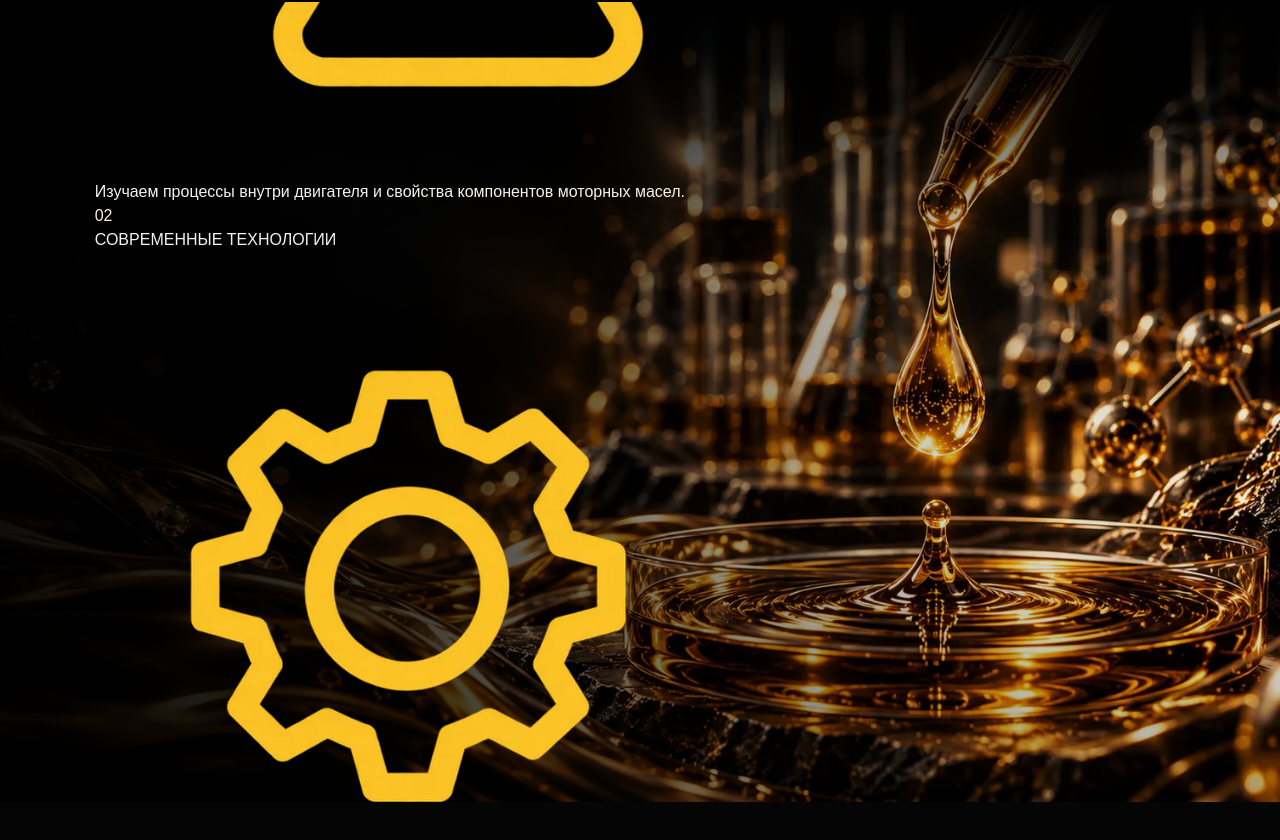
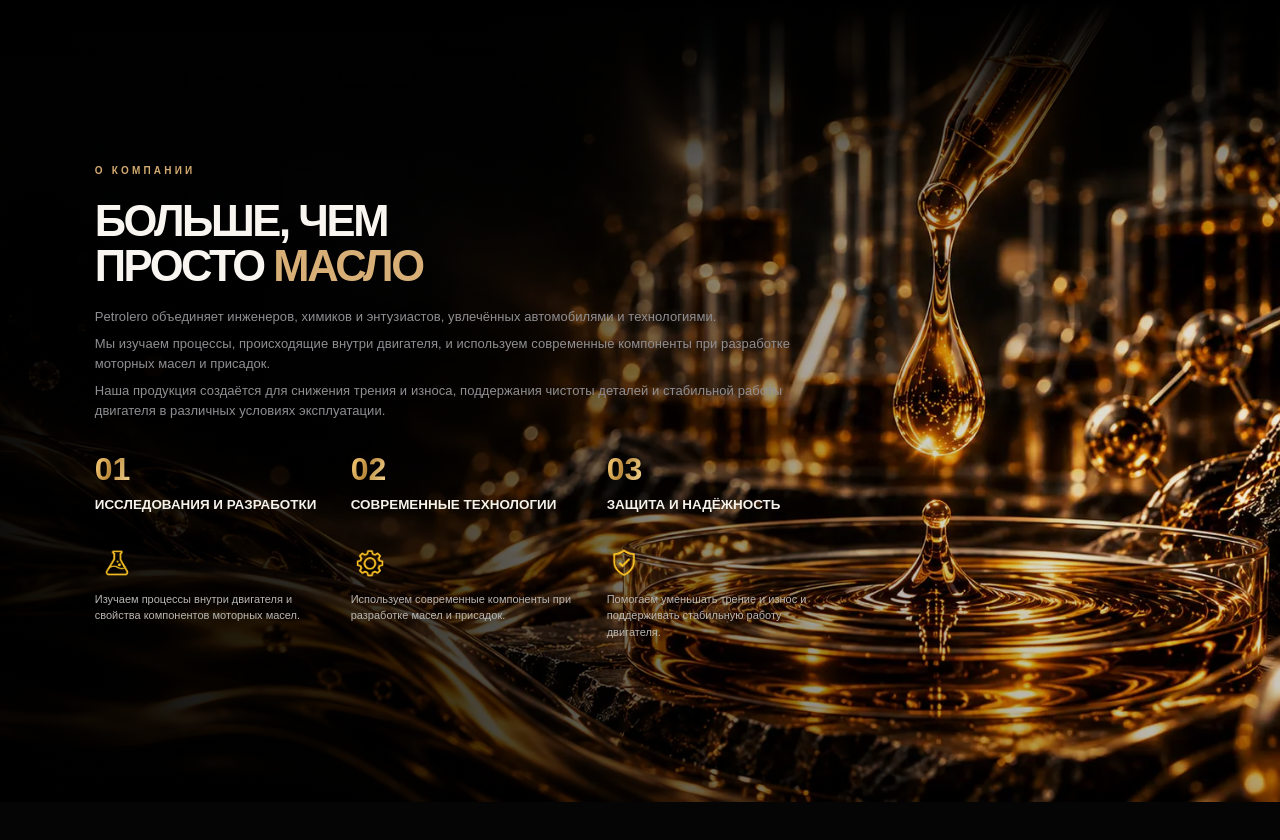
Before and after one commit to HimikoRiver/petrolero-store, a Next.js app: page / in a window 1280 px wide. Shown: the part 1704-2544 px from the top of the page. Built offline with nearby package versions, Linux system fonts and the light colour scheme.

Commit message:
Style brand pillars and animated gold numbers

```diff
--- a/src/features/home/story/BrandStory.css
+++ b/src/features/home/story/BrandStory.css
@@ -218,3 +218,20 @@
   }
   .petrolero-story-glyph { color: #f5f2ea; }
 }
+
+/* Three editorial pillars; existing paragraph scroll reveal stays intact. */
+.petrolero-story-content { width: min(58%, 920px); }
+.petrolero-story-description { max-width: 710px; margin-top: clamp(15px, 2.2vh, 26px); font-size: clamp(13px, .9vw, 16px); line-height: 1.5; }
+.petrolero-story-paragraph + .petrolero-story-paragraph { margin-top: 8px; }
+.petrolero-story-features { display: grid; grid-template-columns: repeat(3, minmax(0, 1fr)); gap: clamp(14px, 2vw, 34px); margin-top: clamp(22px, 4vh, 45px); }
+.petrolero-story-feature { min-width: 0; }
+.petrolero-story-feature-number { display: block; width: fit-content; color: #d9aa5c; font-size: clamp(27px, 2.5vw, 44px); font-weight: 700; line-height: 1.1; background: linear-gradient(110deg,#a87426 0%,#ffe3a0 35%,#c28a38 55%,#f8ce7a 75%,#a87426 100%); background-size: 250% 100%; -webkit-background-clip: text; background-clip: text; -webkit-text-fill-color: transparent; animation: petrolero-gold-flow 6s linear infinite; }
+@keyframes petrolero-gold-flow { to { background-position: -250% 0; } }
+.petrolero-story-feature h3 { min-height: 2.6em; margin: 8px 0 12px; font-size: clamp(12px, 1.05vw, 17px); line-height: 1.3; font-weight: 800; }
+.petrolero-story-feature-icon { display: block; width: clamp(33px, 3vw, 48px); height: auto; margin-bottom: 10px; object-fit: contain; }
+.petrolero-story-feature p { margin: 0; color: #b8b6b3; font-size: clamp(11px, .82vw, 14px); line-height: 1.5; }
+@media (max-width: 1100px) { .petrolero-story-content { width: min(76%, 850px); } }
+@media (max-width: 900px) { .petrolero-story-content { width: min(88%, 760px); } .petrolero-story-features { gap: 14px; } }
+@media (max-width: 620px) { .petrolero-story-content { width: calc(100% - 40px); } .petrolero-story-features { gap: 10px; margin-top: 18px; } .petrolero-story-feature h3 { font-size: 10px; min-height: 3.9em; } .petrolero-story-feature-number { font-size: 25px; } .petrolero-story-feature-icon { width: 30px; } .petrolero-story-feature p { font-size: 10px; line-height: 1.35; } }
+@media (max-height: 700px) { .petrolero-story-features { margin-top: 14px; } .petrolero-story-feature h3 { margin-block: 5px; } .petrolero-story-feature-icon { width: 30px; margin-bottom: 5px; } }
+@media (prefers-reduced-motion: reduce) { .petrolero-story-feature-number { animation: none; } }
```
